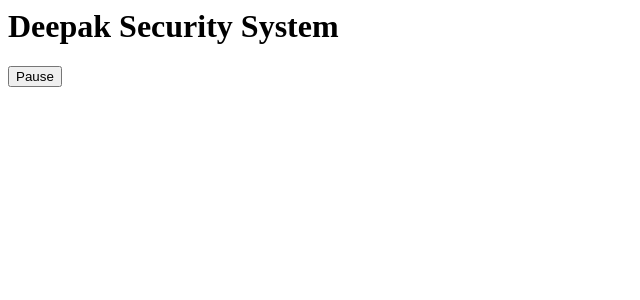
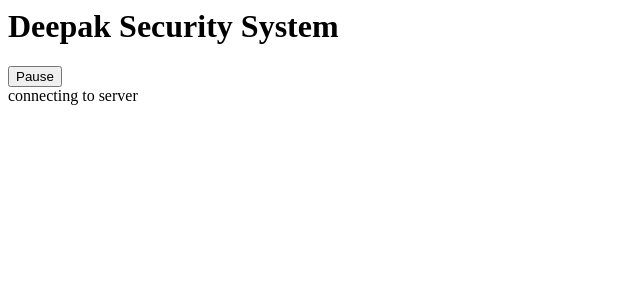
Before and after one commit to rdeepak2002/PythonSecuritySystem, a Flask app: page / in a window 1280 px wide. Shown: the top 300 px of the page, without its empty margins (0-640 px from the left). Run offline with Flask 2, Linux system fonts and the light colour scheme; parts of the project's set-up code (start-up, migrations or seed data) failed here and were passed over; some libraries are stand-ins or nearby versions.

Commit message:
added debuglog

```diff
--- a/camera_opencv.py
+++ b/camera_opencv.py
@@ -3,7 +3,6 @@ import cv2
 import time
 import datetime
 from base_camera import BaseCamera
-
 
 class Camera(BaseCamera):
     video_source = 0
--- a/templates/home.html
+++ b/templates/home.html
@@ -21,6 +21,7 @@
 
 		<button id='controlBtn'>Pause</button>
 
+		<div id='debugLog'></div>
 
 		<script type='text/javascript' charset='utf-8'>
 			const socket = io()
@@ -28,6 +29,7 @@
 			const sliderContainer = document.getElementById('sliderContainer');
 			const imagePlayerElement = document.getElementById('player')
 			const controlBtn = document.getElementById('controlBtn')
+			const debugLog = document.getElementById('debugLog')
 
 			let fileList = []
 			let min = 0
@@ -35,6 +37,8 @@
 			let slide = undefined
 			let latestImageData = undefined
 			let paused = false
+
+			debugAdd('connecting to server')
 
 			controlBtn.onclick = function() {
 				if(paused) {
@@ -48,7 +52,8 @@
 			}
 
 			socket.on('connect', function() {
-				socket.emit('my event', {data: 'I\'m connected!'});
+				socket.emit('my event', {data: 'I\'m connected!'})
+				debugAdd('connected to server')
 			})
 
 			socket.on('after connect', function(filesIn) {
@@ -164,6 +169,10 @@
 					}
 					return output
 			}
+
+			function debugAdd(text) {
+				$('#debugLog').append('<div>'+text+'</div>');
+			}
 		</script>
 
 		<style>
```
